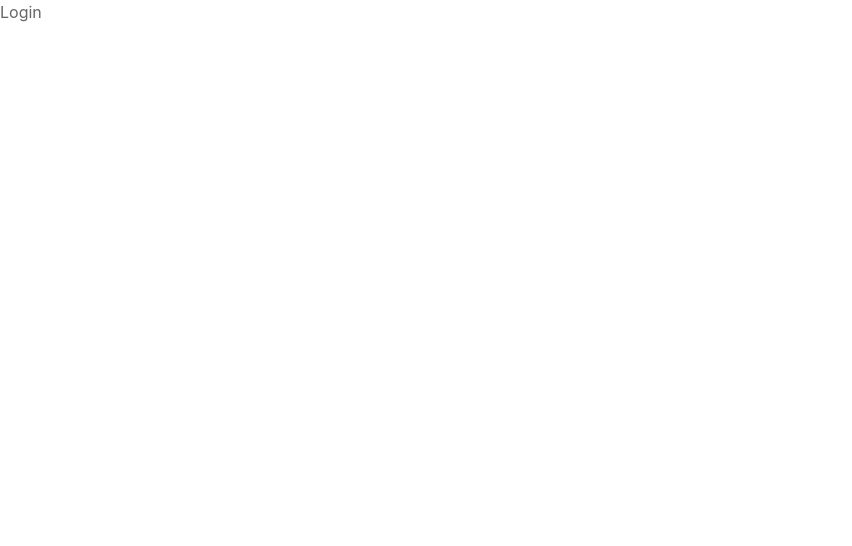
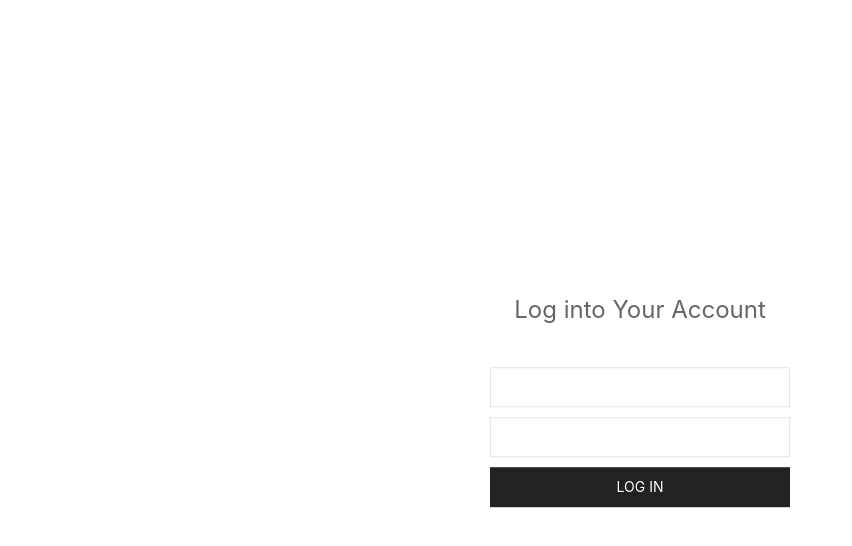
Before and after one commit to bolivthom/Little-Creek-Academy, a React (Create React App) app: page /login in a window 1280 px wide. Shown: the top 546 px of the page, without its empty margins (0-852 px from the left). Built offline with nearby package versions, Linux system fonts and the light colour scheme.

Commit message:
some styles added

```diff
--- a/src/components/pages/ContactPage.js
+++ b/src/components/pages/ContactPage.js
@@ -3,7 +3,7 @@ import React from 'react';
 
 function ContactPage() {
     return (
-        <div>Contact</div>
+        <div>CONTACT US</div>
     );
   }
 
--- a/src/components/pages/HomePage.js
+++ b/src/components/pages/HomePage.js
@@ -1,9 +1,10 @@
 import React from 'react';
+import backgroundImg from '../../Assets/Images/kids.jpg'
 
 
 function HomePage() {
     return (
-        <div className="uk-position-relative">
+        <div >
             <div className="uk-position-top">
                 <nav className="uk-navbar-container uk-navbar-transparent uk-container" uk-navbar="">
 
@@ -31,6 +32,12 @@ function HomePage() {
 
 
                 </nav>
+
+            </div>
+            <div className="uk-position-center ">
+            <h2 className="uk-container uk-text-center">A Website that enables the tracking, managing and reporting on what
+                happens with children at a Pre-School on a daily basis
+            </h2>
             </div>
         </div>
     );
--- a/src/components/pages/LoginPage.js
+++ b/src/components/pages/LoginPage.js
@@ -3,7 +3,28 @@ import React from 'react';
 
 function LoginPage() {
   return (
-      <div>Login</div>
+      <div className="uk-position-center">
+      <legend class="uk-legend uk-text-center uk-margin-medium">Log into Your Account</legend>
+        <form>
+
+    <div class="uk-margin-small">
+        <div class="uk-inline">
+            <a class="uk-form-icon" href="#" uk-icon="icon: pencil"></a>
+            <input class="uk-input  uk-width-medium" type="text"/>
+        </div>
+    </div>
+
+    <div class="uk-margin-small">
+        <div class="uk-inline">
+            <a class="uk-form-icon uk-form-icon-flip" href="#" uk-icon="icon: link"></a>
+            <input class="uk-input  uk-width-medium" type="text"/>
+        </div>
+    </div>
+
+</form>
+<button class="uk-button uk-button-secondary uk-width-expand uk-width-medium">Log in</button>
+      </div>
+
   );
 }
 
```
